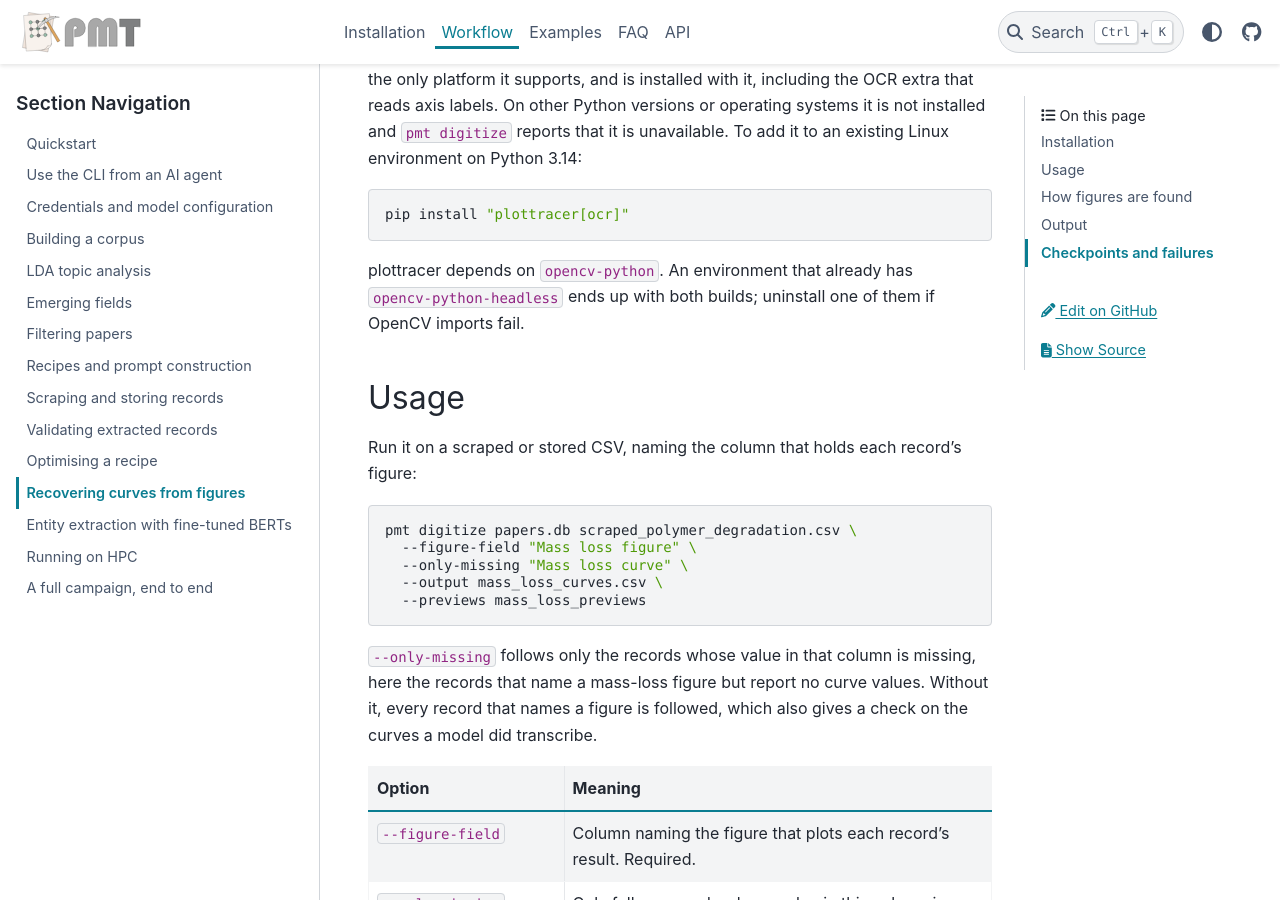
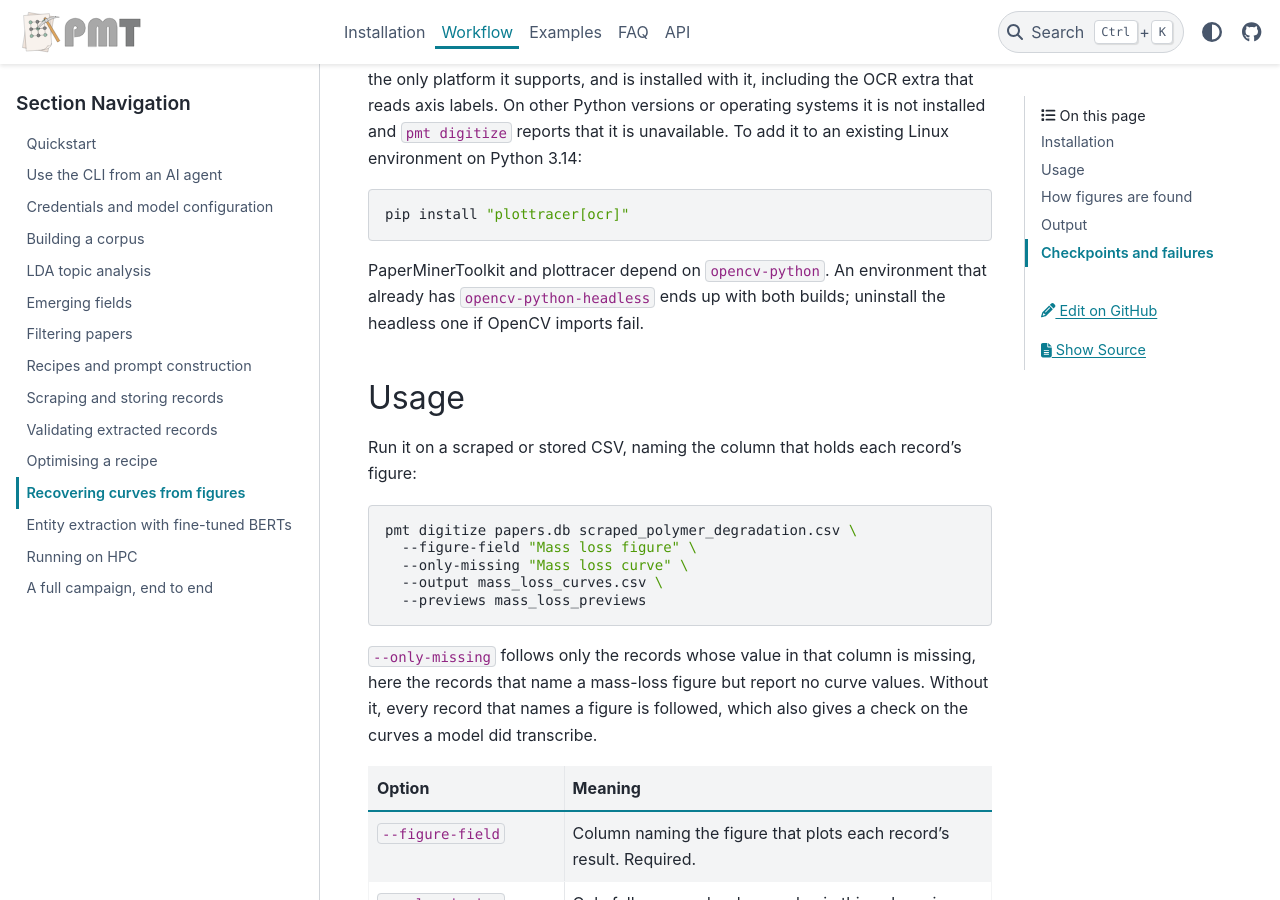
Before and after one commit to SMTG-Bham/PaperMinerToolkit, a Sphinx documentation site: the page built from docs/workflow/digitizing.md, in a window 1280 px wide and 900 px high, scrolled down 649 px. Built offline with Sphinx 7.4.7 and the PyData theme 0.15.4, drawn with Linux system fonts in a browser that asks for light colours.

Commit message:
Declare opencv-python as a dependency
pmt digitize imports cv2 directly to draw its previews; declare it rather than rely on plottracer pulling it in. opencv-python (not headless) matches the build plottracer requires, so the two do not install conflicting builds.

Co-Authored-By: Claude Opus 5.5 <noreply@anthropic.com>

````diff
--- a/docs/workflow/digitizing.md
+++ b/docs/workflow/digitizing.md
@@ -12,7 +12,7 @@ plottracer is a dependency of PaperMinerToolkit on Python 3.14 or later on Linux
 pip install "plottracer[ocr]"
 ```
 
-plottracer depends on `opencv-python`. An environment that already has `opencv-python-headless` ends up with both builds; uninstall one of them if OpenCV imports fail.
+PaperMinerToolkit and plottracer depend on `opencv-python`. An environment that already has `opencv-python-headless` ends up with both builds; uninstall the headless one if OpenCV imports fail.
 
 ## Usage
 
--- a/pyproject.toml
+++ b/pyproject.toml
@@ -30,6 +30,7 @@ dependencies = [
   "headroom-ai[image,ml]>=0.35,<0.36",
   "openai",
   "numpy",
+  "opencv-python",
   "pandas",
   "pillow",
   "plottracer[ocr]>=0.2; python_version >= '3.14' and sys_platform == 'linux'",
````
